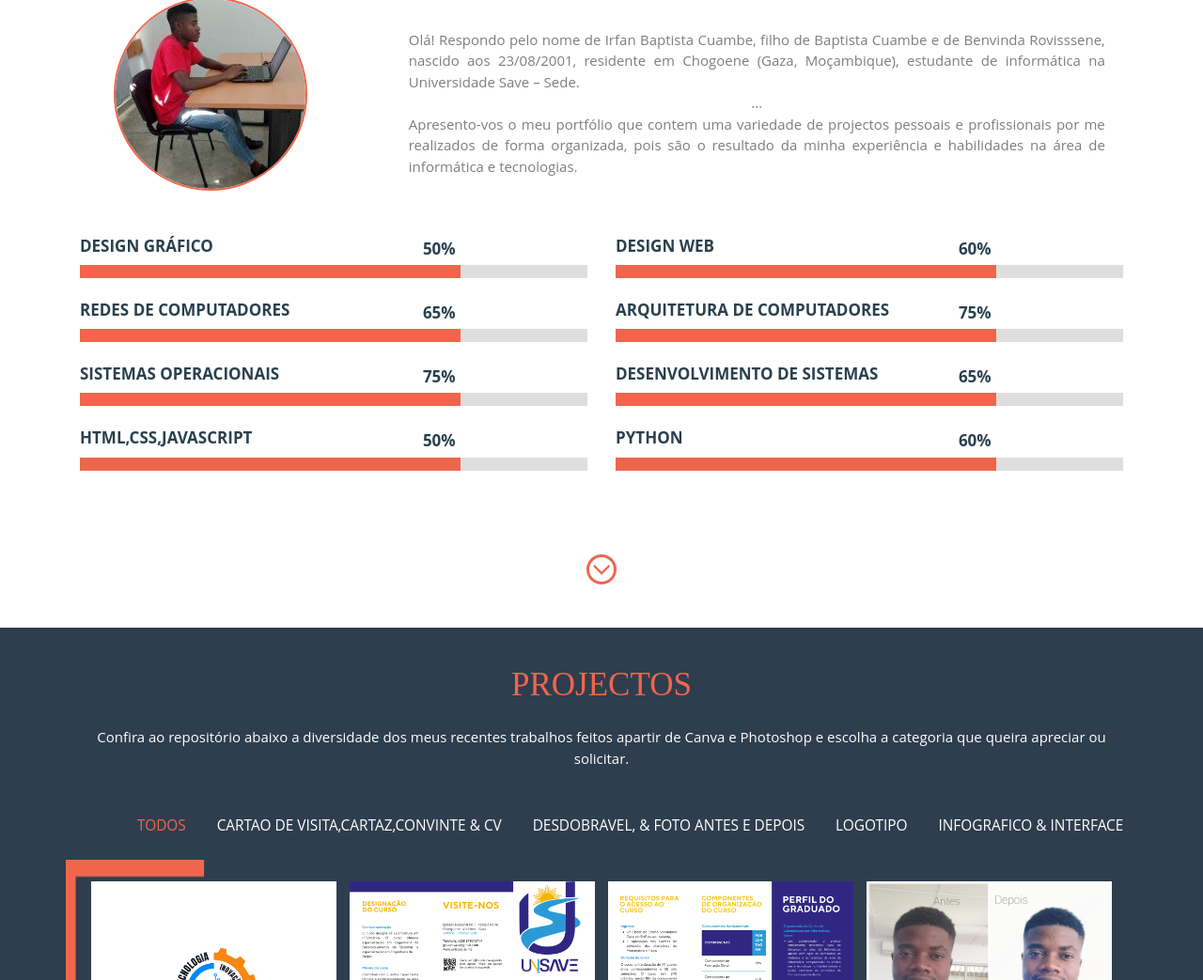
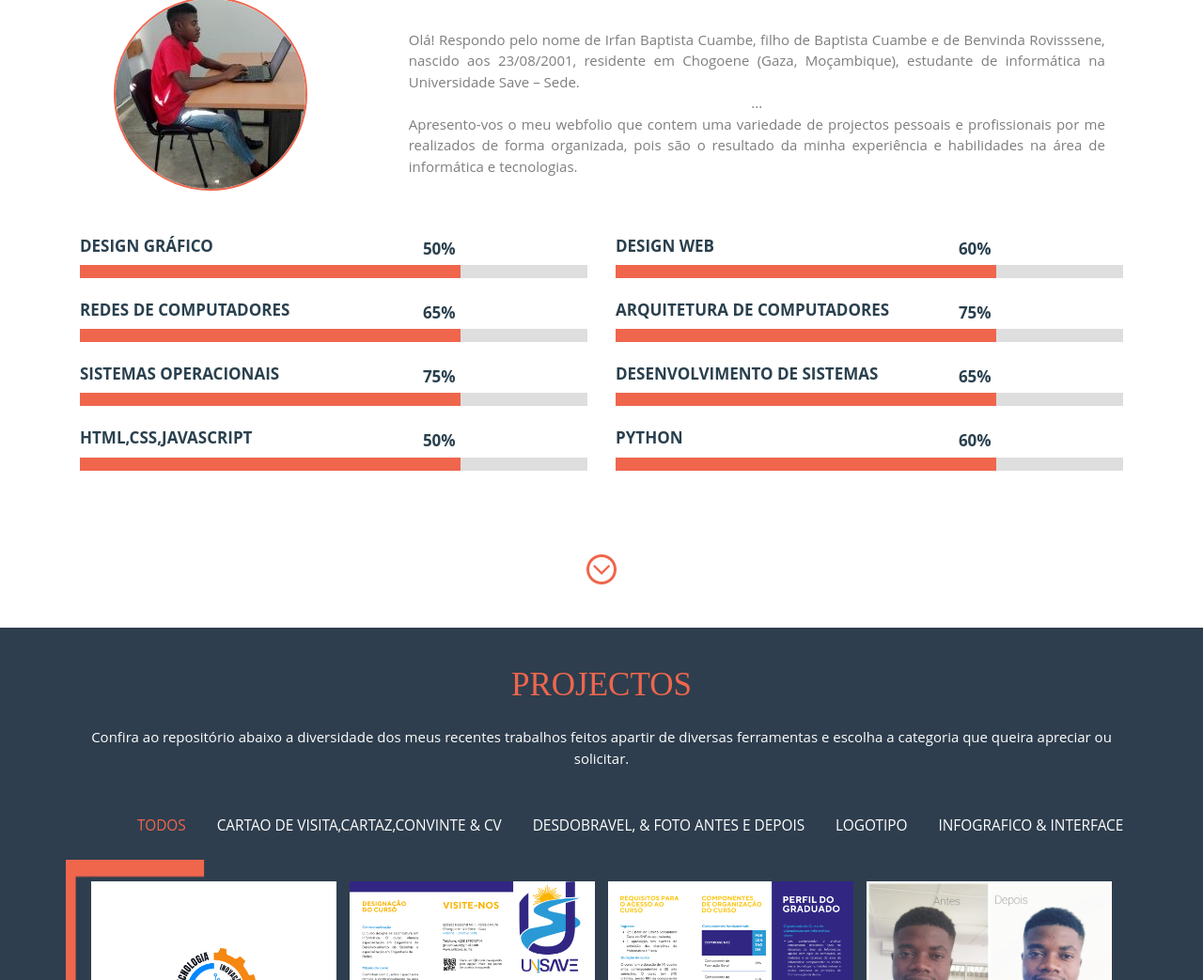
Before and after one commit to irfancuambe/irfan-webfolio, a plain HTML site: page index.html in a window 1280 px wide. Shown: the part 634-1677 px from the top of the page at 94% size. Drawn offline with Linux system fonts and the light colour scheme.

Commit message:
Add files via upload

```diff
--- a/index.html
+++ b/index.html
@@ -101,7 +101,7 @@ Smartphone Compatible web template, free webdesigns for Nokia, Samsung, LG, Sony
 			<div class="sobre-text">
 					<p style="text-align: justify;">Olá! Respondo pelo nome de Irfan Baptista Cuambe, filho de Baptista Cuambe e de Benvinda Rovisssene, nascido aos 23/08/2001, residente em Chogoene (Gaza, Moçambique), estudante de informática na Universidade Save – Sede.</p>
 					<p> ... </p>
-					<p style="text-align: justify;">Apresento-vos o meu portfólio que contem uma variedade de projectos pessoais e profissionais por me realizados de forma organizada, pois são o resultado da minha experiência e habilidades na área de informática e tecnologias.</p>
+					<p style="text-align: justify;">Apresento-vos o meu webfolio que contem uma variedade de projectos pessoais e profissionais por me realizados de forma organizada, pois são o resultado da minha experiência e habilidades na área de informática e tecnologias.</p>
 			</div>
 			<div class="clearfix"></div>
 			</div>
@@ -234,7 +234,7 @@ Smartphone Compatible web template, free webdesigns for Nokia, Samsung, LG, Sony
 	<div class="projectos-section" id="projectos" id="projectos">
 	   <div class="projectos-header">
 			<h3>projectos</h3>
-				<p>Confira ao repositório abaixo a diversidade dos meus recentes trabalhos feitos apartir de Canva e Photoshop e escolha a categoria que queira apreciar ou solicitar. </p>
+				<p>Confira ao repositório abaixo a diversidade dos meus recentes trabalhos feitos apartir de diversas ferramentas e escolha a categoria que queira apreciar ou solicitar. </p>
 		</div>
 		<div class="portfolio-section-bottom-row" id="portfolio">
 			<div class="container">
```
